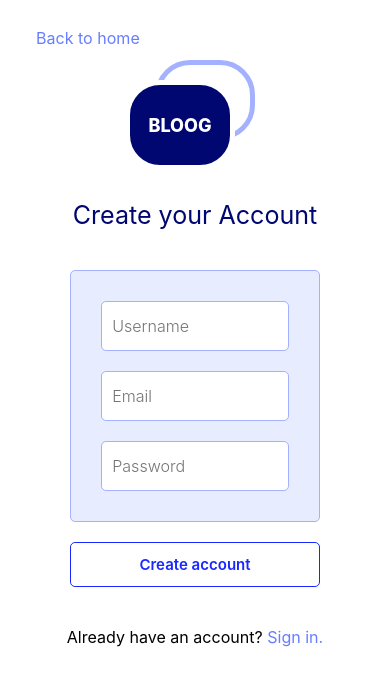
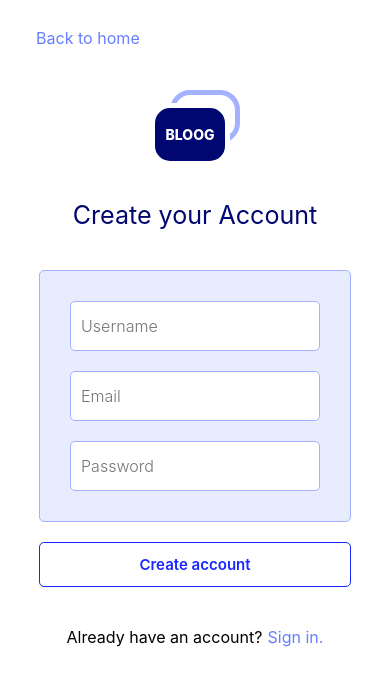
Before and after one commit to lilianzlettuce/bloog, a React (Create React App) app: page /register in a window 390 px wide. Shown: the top 686 px of the page. Built offline with nearby package versions, Linux system fonts and the light colour scheme; no server answers; the database is empty.

Commit message:
finished mobile styling

```diff
--- a/src/AccountPages.css
+++ b/src/AccountPages.css
@@ -145,6 +145,17 @@
     }
 }
 
+.subtext {
+    display: flex;
+    align-items: center;
+    justify-content: center;
+    flex-wrap: wrap;
+}
+
+.link {
+    margin-left: 5px;
+}
+
 @media (max-width: 1000px) {
     .cards-container {
         height: 200px;
@@ -223,13 +234,6 @@
         top: 0;
     }
 
-    .cards-container {
-        width: 60px;
-        min-width: none;
-        height: 50px;
-        min-height: none;
-    }
-
     #path1 {
         top: 60px;
         left: 10px;
@@ -243,5 +247,24 @@
 }
 
 @media (max-width: 400px) {
+    :root {
+        --width: 100%;
+    }
 
+    #path1 {
+        top: 90px;
+        left: 25px;
+        width: 70px;
+        height: 53px;
+        border-radius: 20px;
+    }
+
+    #path2 {
+        top: 50px;
+        left: 5px;
+        width: 70px;
+        height: 53px;
+        border-radius: 20px;
+        font-size: 1.4rem;
+    }
 }
--- a/src/LoginPage.js
+++ b/src/LoginPage.js
@@ -73,7 +73,7 @@ class LoginPage extends React.Component {
                     <button className="acct-btn" onClick={this.login}>Log in</button>
                     <br/>
                     <br/>
-                    <div>New to BLOOG? <Link to="/register">Create an account.</Link></div>
+                    <div  className="subtext">New to BLOOG? <Link className="link" to="/register">Create an account.</Link></div>
                 </div>
                 <div className="acct-child2">
                     <div className="cards-container">
--- a/src/RegisterPage.js
+++ b/src/RegisterPage.js
@@ -112,7 +112,7 @@ class RegisterPage extends React.Component {
                     <button className="acct-btn" onClick={this.register}>Create account</button>
                     <br/>
                     <br/>
-                    <div>Already have an account? <Link to="/login">Sign in.</Link></div>
+                    <div className="subtext">Already have an account? <Link className="link" to="/login">Sign in.</Link></div>
                 </div>
                 <div className="acct-child2">
                     <div className="cards-container">
```
